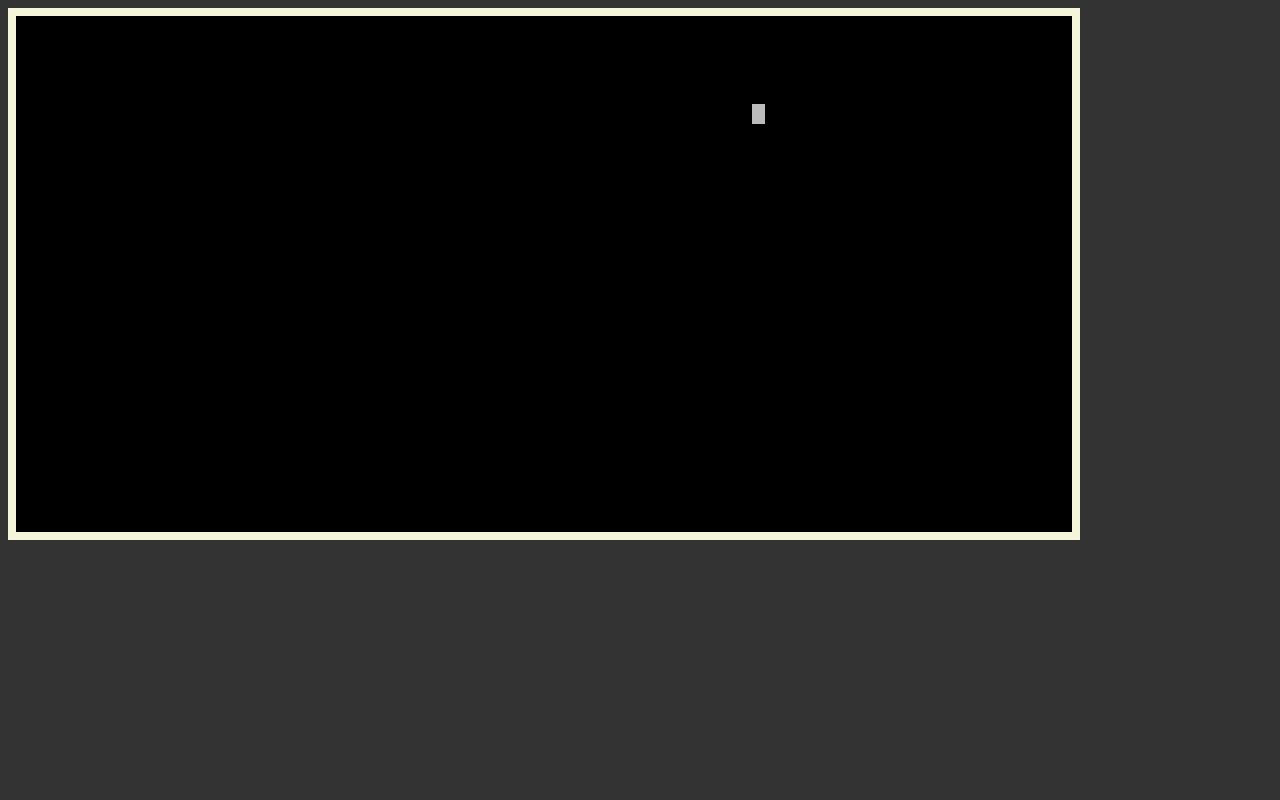
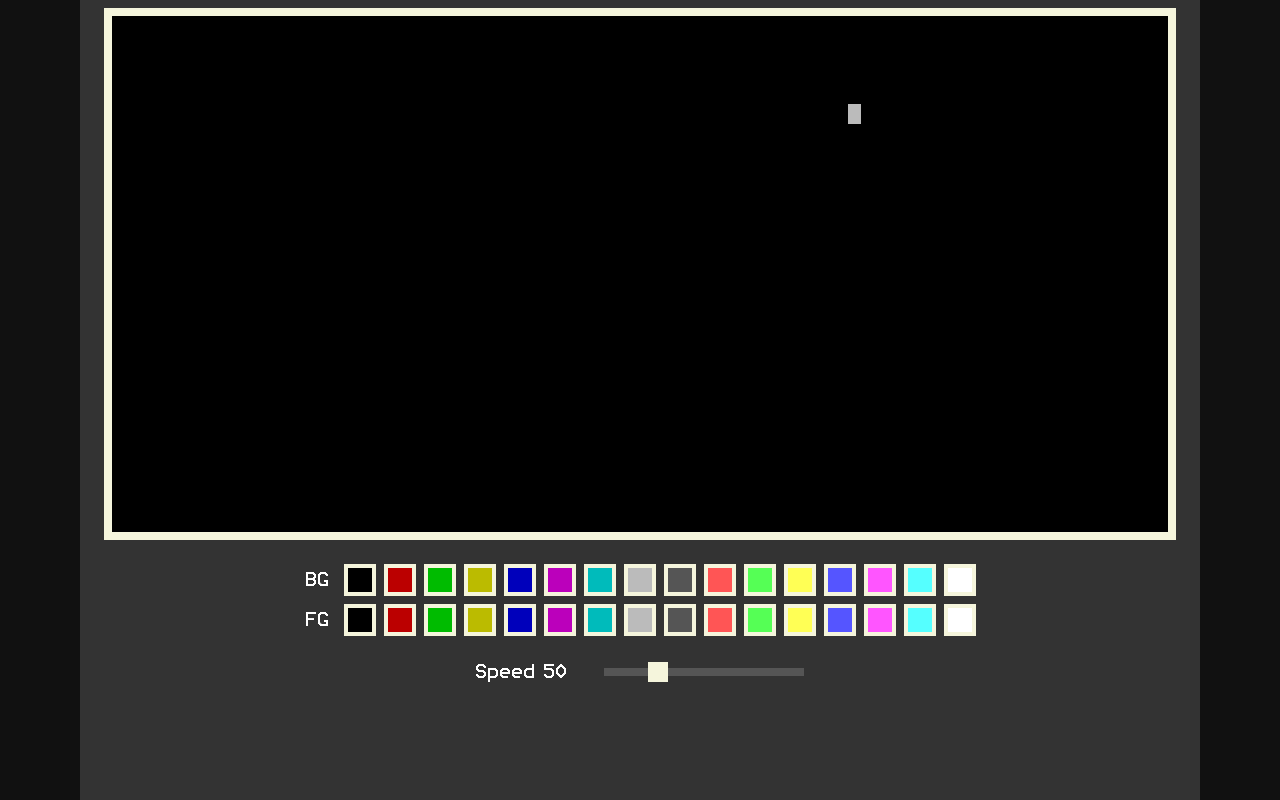
Before and after one commit to spsquared/scroll-draw, a website built with Vite: page index.html in a window 1280 px wide. Built offline with nearby package versions, Linux system fonts and the light colour scheme.

Commit message:
add colors and speed slider

```diff
--- a/index.html
+++ b/index.html
@@ -14,10 +14,24 @@
 </head>
 
 <body>
-    <!-- holds lines of text in monospace font -->
-    <!-- pressing a key overwrites the stuff under the cursor -->
-    <!-- press buttons to set colors of text -->
-    <div id="screen"></div>
+    <div id="flow">
+        <div id="screen"></div>
+        <div id="colors">
+            <div>
+                BG
+                <div id="colorsBG"></div>
+            </div>
+            <div>
+                FG
+                <div id="colorsFG"></div>
+            </div>
+        </div>
+        <div id="speed">
+            Speed
+            <span id="speedText"></span>
+            <input type="range" id="speedSlider" min="1" max="200">
+        </div>
+    </div>
 </body>
 
 </html>
--- a/src/main.ts
+++ b/src/main.ts
@@ -44,7 +44,9 @@ function createGrid(w: number, h: number) {
 const cursor = {
     row: 0,
     column: 0,
-    pressedCharacter: null as string | null,
+    currChar: null as string | null,
+    currFG: null as Colors | null,
+    currBG: null as Colors | null,
     speed: 50
 };
 function swapColorsAtCursor() {
@@ -61,11 +63,11 @@ function stepCursor() {
         cursor.column = 0;
         cursor.row = (cursor.row + 1) % rows.length;
     }
+    const char = rows[cursor.row][cursor.column];
+    if (cursor.currChar !== null) char.innerText = cursor.currChar;
+    if (cursor.currFG !== null) char.style.color = cursor.currFG;
+    if (cursor.currBG !== null) char.style.backgroundColor = cursor.currBG;
     swapColorsAtCursor();
-    if (cursor.pressedCharacter !== null) {
-        const char = rows[cursor.row][cursor.column];
-        char.innerText = cursor.pressedCharacter;
-    }
 }
 (async () => {
     createGrid(80, 25); // IBM PC AT size
@@ -76,12 +78,80 @@ function stepCursor() {
 })();
 
 document.addEventListener('keydown', (e) => {
-    if (cursor.pressedCharacter !== null) return;
+    if (cursor.currChar !== null) return;
     if (/^[ qwertyuiopasdfghjklzxcvbnm1234567890.:,;'"(!?)+\-*\/=]$/.test(e.key.toLowerCase())) {
-        cursor.pressedCharacter = e.key;
+        cursor.currChar = e.key;
     }
 });
 document.addEventListener('keyup', (e) => {
-    if (e.key.toLowerCase() === cursor.pressedCharacter?.toLowerCase()) cursor.pressedCharacter = null;
+    if (e.key.toLowerCase() === cursor.currChar?.toLowerCase()) cursor.currChar = null;
 });
-document.addEventListener('blur', () => cursor.pressedCharacter = null);
+window.addEventListener('blur', () => cursor.currChar = null);
+
+const mouse = {
+    down: false,
+    hoveredFG: null as Colors | null,
+    hoveredBG: null as Colors | null
+}
+const colorsBG = document.getElementById('colorsBG') as HTMLDivElement;
+const colorsFG = document.getElementById('colorsFG') as HTMLDivElement;
+function addColors(bg: boolean) {
+    for (const name of Object.keys(Colors)) {
+        const div = document.createElement('div');
+        div.classList.add('colorButton');
+        const color = Colors[name as keyof typeof Colors];
+        div.style.backgroundColor = color;
+        div.title = name;
+        if (bg) {
+            div.addEventListener('mouseover', () => {
+                mouse.hoveredBG = color;
+                if (mouse.down) cursor.currBG = mouse.hoveredBG;
+            });
+            div.addEventListener('mouseout', () => {
+                mouse.hoveredBG = null;
+                cursor.currBG = null;
+            });
+        } else {
+            div.addEventListener('mouseover', () => {
+                mouse.hoveredFG = color;
+                if (mouse.down) cursor.currFG = mouse.hoveredFG;
+            });
+            div.addEventListener('mouseout', () => {
+                mouse.hoveredFG = null;
+                cursor.currFG = null;
+            });
+        }
+        if (bg) colorsBG.appendChild(div);
+        else colorsFG.appendChild(div);
+    }
+}
+addColors(false);
+addColors(true);
+document.addEventListener('mousedown', (e) => {
+    if (e.button == 0) {
+        mouse.down = true;
+        cursor.currFG = mouse.hoveredFG;
+        cursor.currBG = mouse.hoveredBG;
+    }
+});
+document.addEventListener('mouseup', (e) => {
+    if (e.button == 0) {
+        mouse.down = false;
+        cursor.currFG = null;
+        cursor.currBG = null;
+    }
+});
+window.addEventListener('blur', () => {
+    mouse.down = false;
+    cursor.currFG = null;
+    cursor.currBG = null;
+});
+
+const speedText = document.getElementById('speedText') as HTMLSpanElement;
+const speedSlider = document.getElementById('speedSlider') as HTMLInputElement;
+speedSlider.addEventListener('input', () => {
+    cursor.speed = Number(speedSlider.value);
+    speedText.innerText = speedSlider.value;
+});
+speedSlider.value = cursor.speed.toString();
+speedText.innerText = speedSlider.value;
--- a/src/style.css
+++ b/src/style.css
@@ -7,6 +7,21 @@
 }
 
 body {
+    display: flex;
+    /* i still hate how css has like 8 properties for aligning things centered and it's always different which one works */
+    justify-content: center;
+    height: 100vh;
+    margin: 0px;
+    padding: 0px;
+    background-color: #111;
+    font-family: 'ModeSeven', 'Courier New', Courier, monospace;
+}
+
+#flow {
+    display: flex;
+    flex-direction: column;
+    align-items: center;
+    padding: 8px 24px;
     background-color: #333;
 }
 
@@ -16,11 +31,78 @@ body {
     --grid-h: 1;
     grid-template-rows: repeat(var(--grid-h), 1em);
     grid-template-columns: repeat(var(--grid-w), 0.65em);
-    width: min-content;
     background-color: black;
     border: 8px solid beige;
     padding: 8px 8px;
     font-size: 20px;
-    font-family: 'ModeSeven', 'Courier New', Courier, monospace;
     line-height: 1;
 }
+
+#colors {
+    display: grid;
+    grid-template-rows: 1fr 1fr;
+    row-gap: 8px;
+    margin-top: 24px;
+    font-size: 20px;
+    color: white;
+    user-select: none;
+}
+
+#colors>div {
+    display: flex;
+    align-items: center;
+    column-gap: 16px;
+}
+
+#colorsBG,
+#colorsFG {
+    display: flex;
+    flex-wrap: wrap;
+    gap: 8px;
+}
+
+.colorButton {
+    width: 24px;
+    height: 24px;
+    border: 4px solid beige;
+    cursor: pointer;
+}
+
+#speed {
+    display: flex;
+    align-items: center;
+    column-gap: 8px;
+    margin-top: 24px;
+    font-size: 20px;
+    color: white;
+}
+
+#speedText {
+    width: 2.6em;
+}
+
+#speedSlider {
+    appearance: none;
+    width: 200px;
+    height: 20px;
+    background-color: transparent;
+    cursor: grab;
+}
+
+#speedSlider:active {
+    cursor: grabbing;
+}
+
+#speedSlider::-webkit-slider-runnable-track {
+    background-color: rgb(85, 85, 85);
+    height: 8px;
+}
+
+#speedSlider::-webkit-slider-thumb {
+    appearance: none;
+    position: relative;
+    top: -6px;
+    width: 20px;
+    height: 20px;
+    background-color: beige;
+}
```
